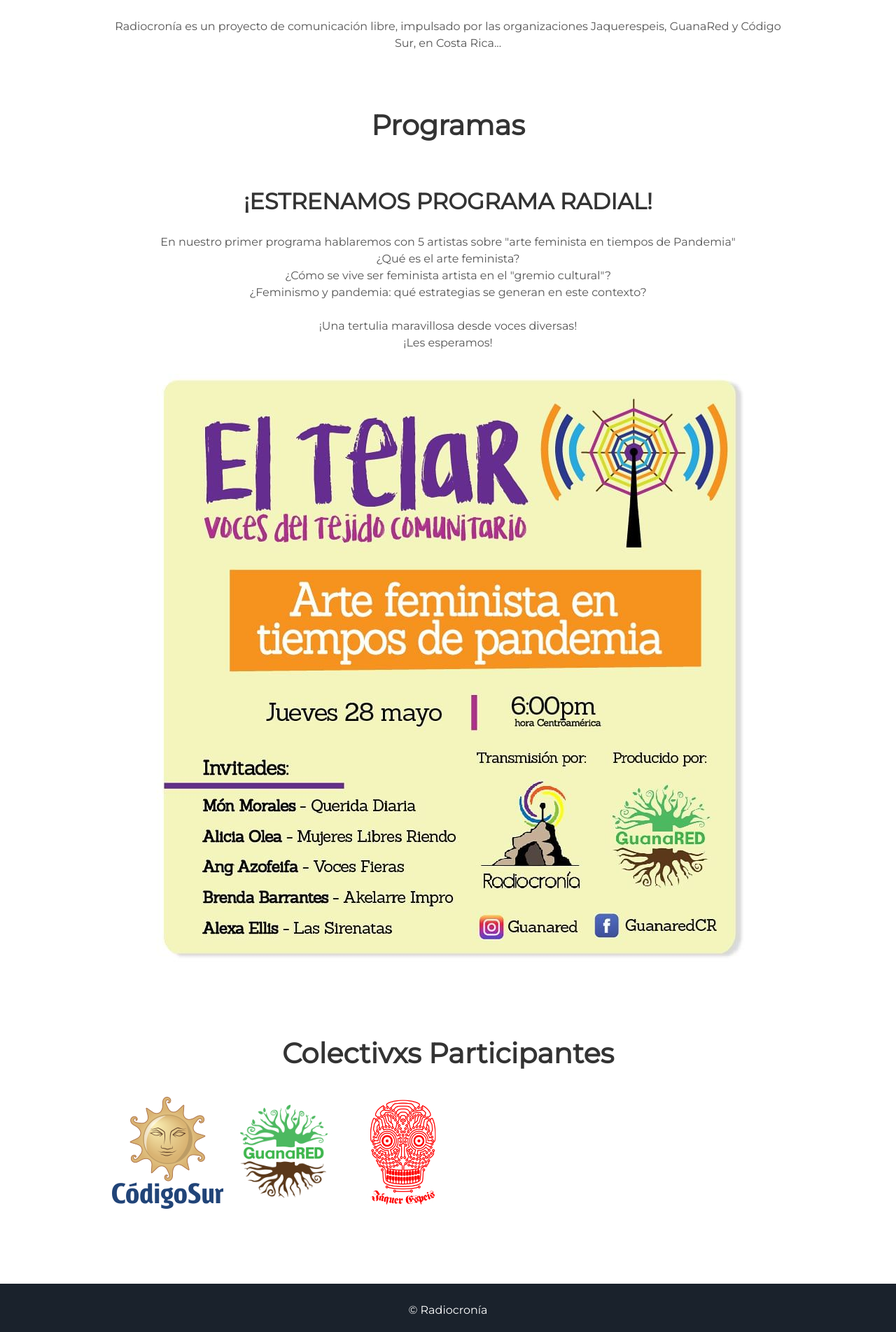
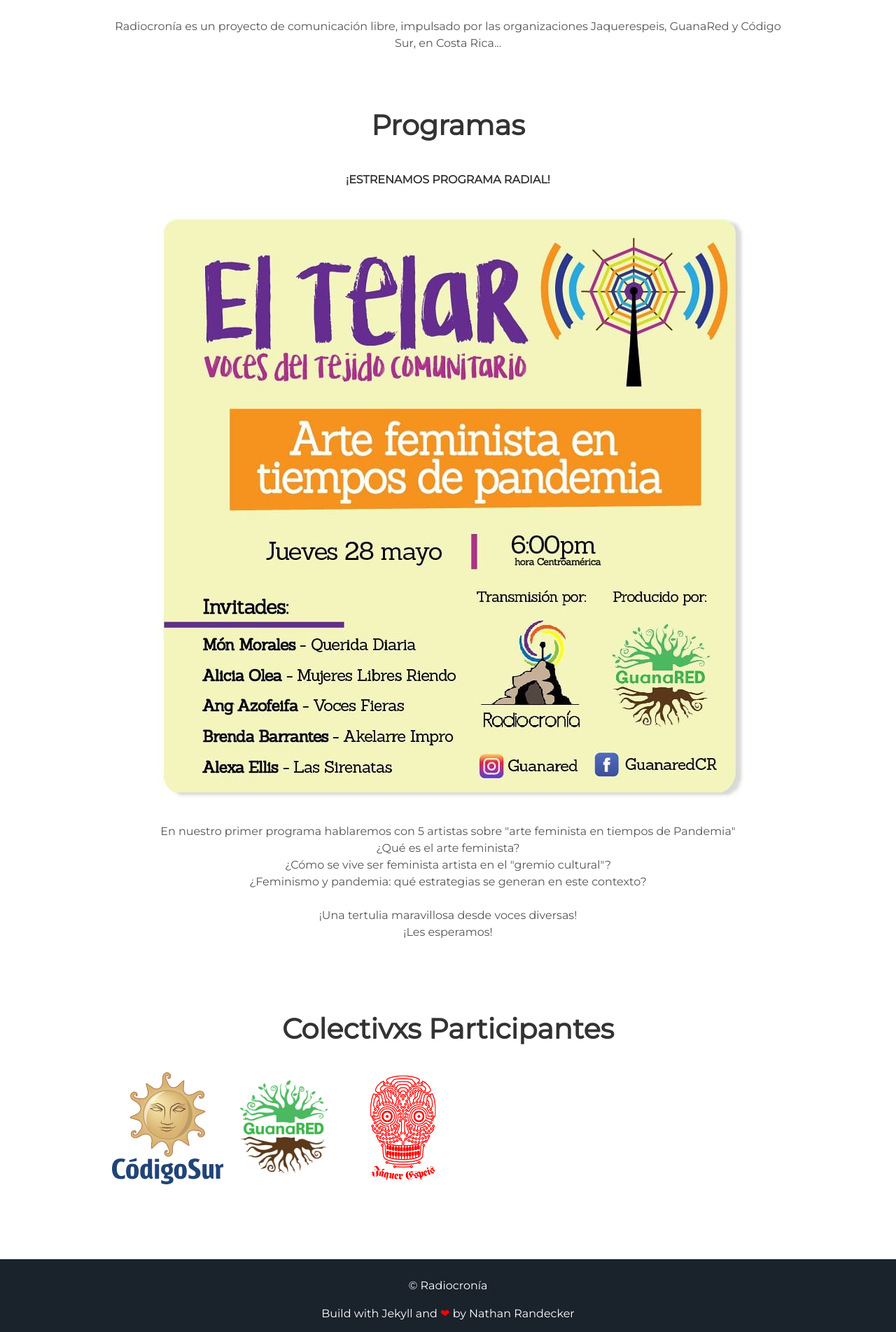
Before and after one commit to JaquerEspeis/radiocronia, a Jekyll site: the page built from index.html, in a window 1280 px wide. Shown: the part 1031-2934 px from the top of the page at 70% size. Built offline with Jekyll 4.4.1, drawn with Linux system fonts in a browser that asks for light colours.

Commit message:
programa
programa detalle

```diff
--- a/_includes/about.html
+++ b/_includes/about.html
@@ -5,9 +5,13 @@
 
 <div class="user-details">
   <h1> Programas</h1>
-  <h2> ¡ESTRENAMOS PROGRAMA RADIAL!  </h2>
+  <h4> ¡ESTRENAMOS PROGRAMA RADIAL!  </h4>
+
+     <div class="prog">
+    <img alt="codigosur" src="{{ "/assets/img/eltelar_1.jpg" | prepend: site.baseurl }}" />
+  </div>
   <div class="prog">
-      <p>En nuestro primer programa hablaremos con 5 artistas sobre "arte feminista en tiempos de Pandemia" <br>
+      <p text-align=justify> En nuestro primer programa hablaremos con 5 artistas sobre "arte feminista en tiempos de Pandemia" <br>
 
       ¿Qué es el arte feminista? <br>
       ¿Cómo se vive ser feminista artista en el "gremio cultural"? <br>
@@ -17,7 +21,5 @@
       ¡Les esperamos!<br>
 
     </p>
-    <img alt="codigosur" src="{{ "/assets/img/eltelar_1.jpg" | prepend: site.baseurl }}" />
-
   </div>
  <div>
```
